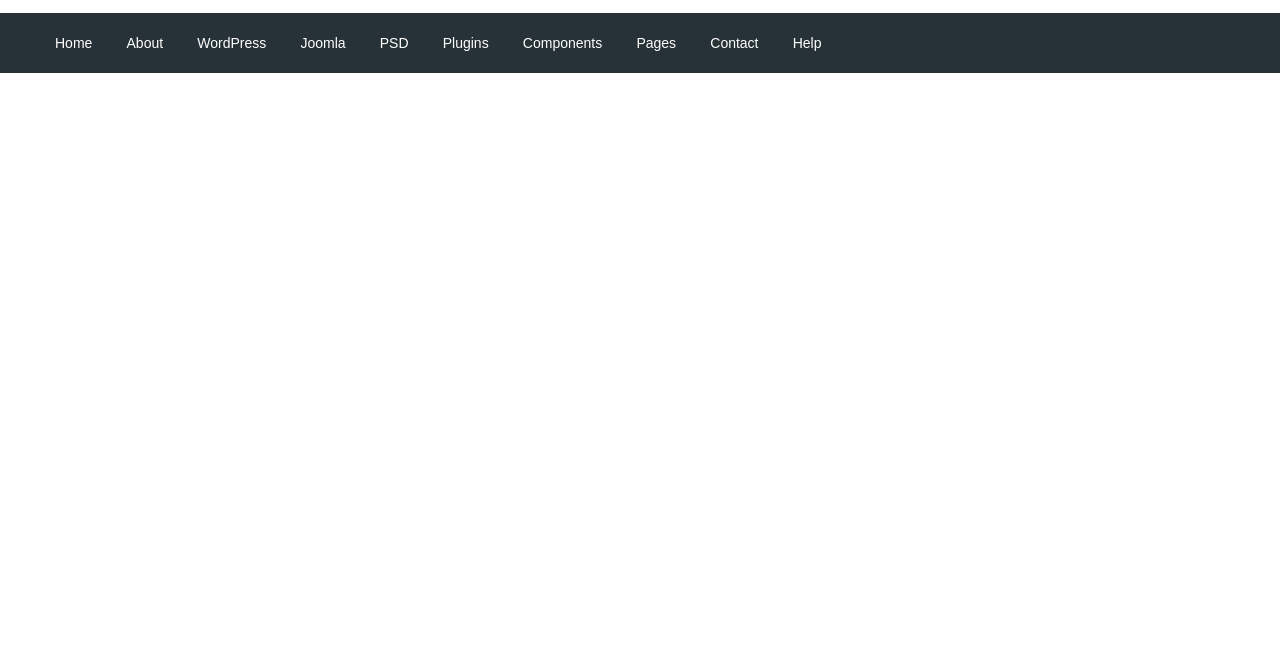
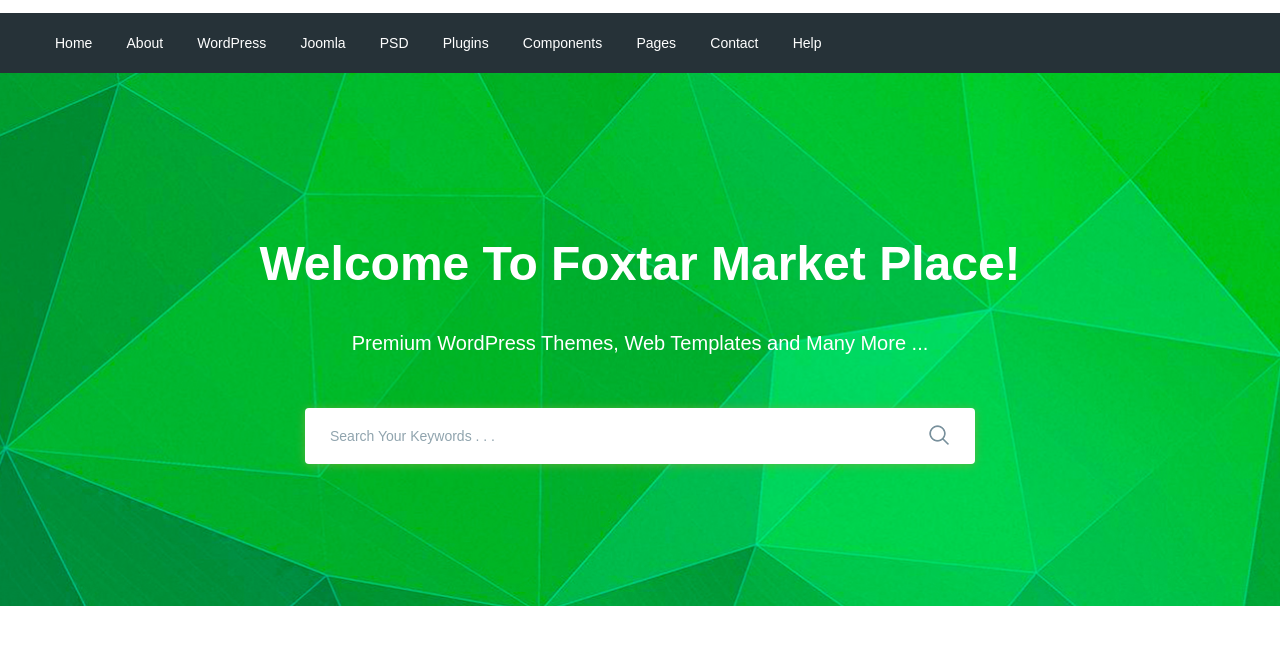
Before and after one commit to Kowaruss/moderno, a website: page app/index.html in a window 1280 px wide. Shown: the part 77-722 px from the top of the page. Drawn offline with nearby package versions, Linux system fonts and the light colour scheme; files that its build step writes are made by us from their sources.

Commit message:
added search section

```diff
--- a/app/index.html
+++ b/app/index.html
@@ -98,6 +98,26 @@
 			</div>
 		</div>
 	</header>
+	<section class="search" style="background-image: url(img/search-bg.jpg);">
+		<div class="container">
+			<div class="search__inner">
+				<div class="search__inner-title">
+					Welcome To Foxtar Market Place!
+				</div>
+				<div class="search__inner-text">
+					Premium WordPress Themes, Web Templates and Many More ...
+				</div>
+				<div class="search__inner-form">
+					<form>
+						<input type="text" placeholder="Search Your Keywords . . ." required>
+						<button tupe="submit">
+							<img src="img/search.png" alt="">
+						</button>
+					</form>
+				</div>
+			</div>
+		</div>
+	</section>
 
 
 
--- a/app/scss/style.scss
+++ b/app/scss/style.scss
@@ -49,3 +49,55 @@
 		}
 	}
 }
+.search {
+	background-repeat: no-repeat;
+	background-size: cover;
+	background-position: center;
+	min-height: 533px;
+}
+.search__inner {
+	padding: 155px 0 100px;
+	color: #fff;
+	text-align: center;
+	&-title {
+		margin-bottom: 28px;
+		font-size: 48px;
+		line-height: 72px;
+		font-weight: 700;
+	}
+	&-text {
+		margin-bottom: 50px;
+		font-size: 20px;
+		font-weight: 500;
+		line-height: 30px;
+	}
+	&-form {
+		max-width: 670px;
+		margin: 0 auto;
+		position: relative;
+		input {
+			display: block;
+			width: 100%;
+			box-shadow: 0px 1px 10px 0px rgba(124, 178, 64, 0.75);
+			border-radius: 4px;
+			height: 56px;
+			border: none;
+			font-size: 14px;
+			font-weight: 500;
+			outline: none;
+			padding-left: 25px;
+			padding-right: 60px;
+			&::placeholder {
+				color: #90a4ae;
+				font-weight: 500;
+			}
+		}
+		button {
+			position: absolute;
+			border: none;
+			background-color: transparent;
+			right: 20px;
+			top: 16px;
+		}
+	}
+}
```
Also changed, not shown: app/img/icons/search.svg (added), app/img/search-bg.jpg (added), app/img/search.png (added).
